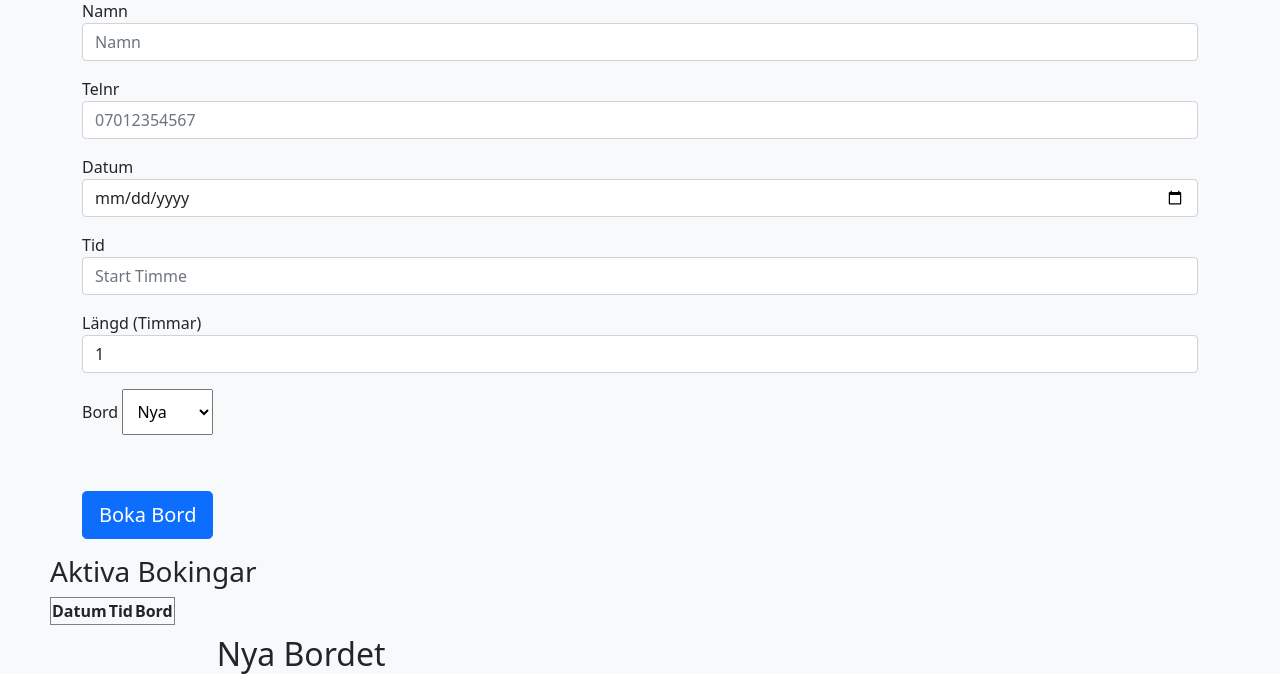
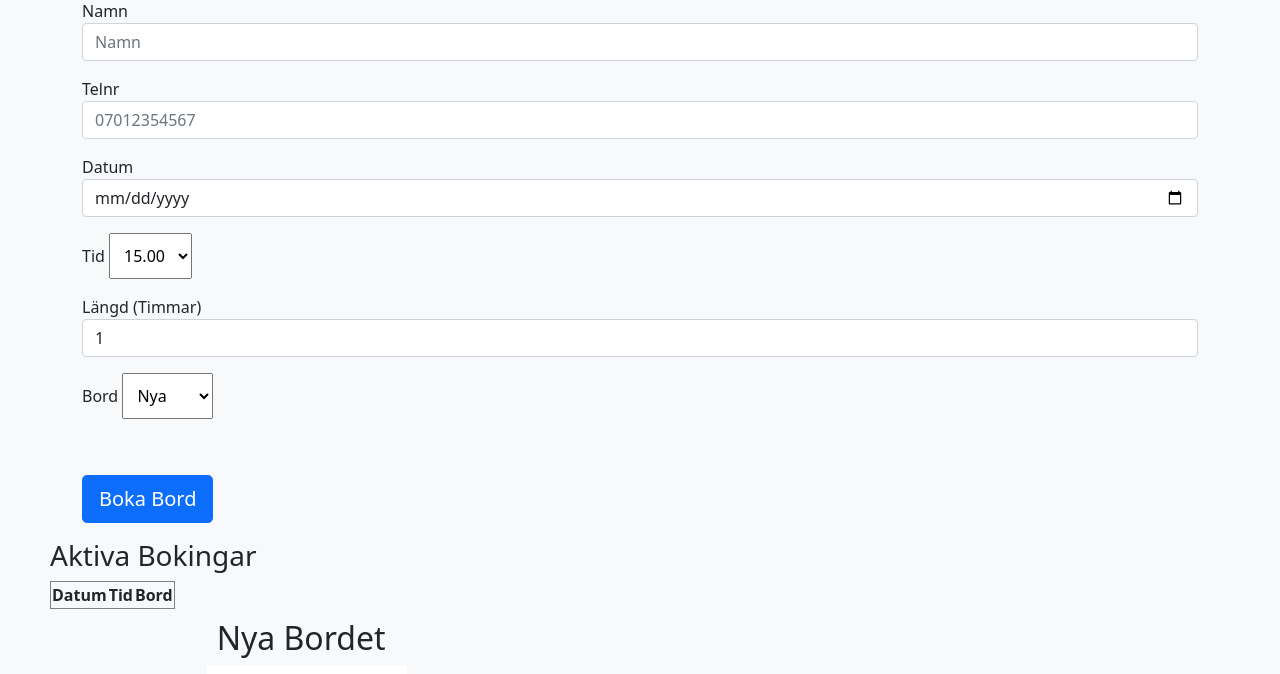
Before and after one commit to Tech-Magnet/VideoBiljardenBooking, a PHP site: page / in a window 1280 px wide. Shown: the part 307-981 px from the top of the page. Run offline with PHP 8.4, Linux system fonts and the light colour scheme; data that the repository does not hold is empty.

Commit message:
Changed time from input to dropdown

```diff
--- a/index.php
+++ b/index.php
@@ -74,7 +74,17 @@ $data = $result->fetch_all(MYSQLI_ASSOC);
       </p>
       <p>
         <label for="time">Tid</label>
-        <input type="number"  class="form-control"  name="txtTime" id="txtTime" step="1" placeholder="Start Timme" value="" required>
+        <select id="txtTime" name="txtTime" style="padding: 10px;">
+          <option value="15">15.00</option>
+          <option value="16">16.00</option>
+          <option value="17">17.00</option>
+          <option value="18">18.00</option>
+          <option value="19">19.00</option>
+          <option value="20">20.00</option>
+          <option value="21">21.00</option>
+          <option value="22">22.00</option>
+          <option value="23">23.00</option>
+        </select>
       </p>
       <p>
         <label for="date">L&aumlngd (Timmar)</label>
```
